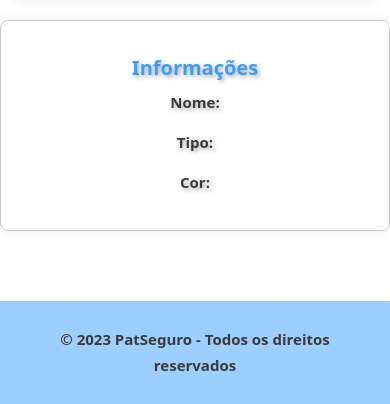
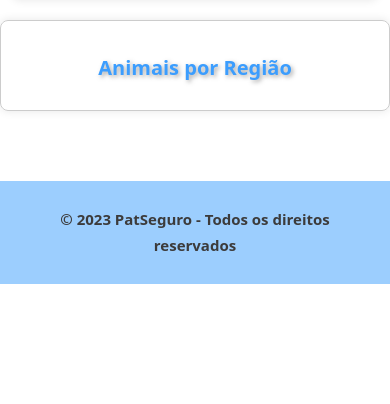
Before and after one commit to TiagoKblo/PI3-CidadesInteligentes-PetSeguro, a PHP site: page /app/informacoesmapa.html in a window 390 px wide. Shown: the part 711-1115 px from the top of the page. After the commit the page ends 995 px from the top, so only its background shows below. Run offline with PHP 8.4, Linux system fonts and the light colour scheme; some libraries are stand-ins or nearby versions.

Commit message:
tentando arrumar divisão por zonas

```diff
--- a/app/informacoesmapa.html
+++ b/app/informacoesmapa.html
@@ -79,14 +79,35 @@
                         <div id="map"></div>
                     </div>
 
-                    <!-- Coluna das Informações do Animal -->
-                    <div id="animal-info" class="col-md-4">
-                        <h3>Informações</h3>
-                        <p><strong>Nome:</strong> <span id="animal-name"></span></p>
-                        <p><strong>Tipo:</strong> <span id="animal-type"></span></p>
-                        <p><strong>Cor:</strong> <span id="animal-color"></span></p>
-                        <!-- Adicione mais campos conforme necessário -->
-                    </div>
+                   <!-- Coluna das Informações do Animal -->
+<div id="animal-info" class="col-md-4">
+    <h3>Animais por Região</h3>
+
+    <!-- Região NE -->
+    <div id="regiao-ne" style="display: none;">
+        <h4>Região NE</h4>
+        <ul id="animais-regiao-ne"></ul>
+    </div>
+
+    <!-- Região NW -->
+    <div id="regiao-nw" style="display: none;">
+        <h4>Região NW</h4>
+        <ul id="animais-regiao-nw"></ul>
+    </div>
+
+    <!-- Região SW -->
+    <div id="regiao-sw" style="display: none;">
+        <h4>Região SW</h4>
+        <ul id="animais-regiao-sw"></ul>
+    </div>
+
+    <!-- Região SE -->
+    <div id="regiao-se" style="display: none;">
+        <h4>Região SE</h4>
+        <ul id="animais-regiao-se"></ul>
+    </div>
+</div>
+
                 </div>
             </div>
             </section>
--- a/app/mapBairro.js
+++ b/app/mapBairro.js
@@ -1,6 +1,4 @@
 var google;
-
-
 
 function gerarQuadradoSuperiorEsquerdo(lat, lng, largura, altura) {
     const superiorEsquerdo = { lat: lat + altura, lng: lng - largura };
@@ -38,39 +36,19 @@
     return { superiorEsquerdo, inferiorEsquerdo, superiorDireito, inferiorDireito };
 }
 
+function adicionarPoligono(map, ponto1, ponto2, ponto3, ponto4, cor) {
+    const quadrantePoligono = new google.maps.Polygon({
+        paths: [ponto1, ponto2, ponto3, ponto4],
+        strokeColor: cor,
+        strokeOpacity: 0.8,
+        strokeWeight: 2,
+        fillColor: cor,
+        fillOpacity: 0.35,
+    });
 
-function initMap() {
-    const geocoder = new google.maps.Geocoder();
-    const location = "Itapira, SP, Brasil";
+    quadrantePoligono.setMap(map);
+}
 
-    geocoder.geocode({ 'address': location }, function (results, status) {
-        if (status === 'OK') {
-            const myLatLng = results[0].geometry.location;
-            const map = new google.maps.Map(document.getElementById('map'), {
-                center: myLatLng,
-                zoom: 12
-            });
-
-            const cityIconSize = new google.maps.Size(20, 20);
-
-            const cityIcon = {
-                url: '/imagens/icone-cidade.png',
-                scaledSize: cityIconSize
-            };
-
-            new google.maps.Marker({
-                position: myLatLng,
-                map: map,
-                title: location,
-                icon: cityIcon
-            });
-
-            adicionarQuadrantes(map, myLatLng);
-        } else {
-            console.error('Erro ao obter coordenadas:', status);
-        }
-    });
-}
 function adicionarMarcador(map, position, label) {
     new google.maps.Marker({
         position: position,
@@ -79,16 +57,16 @@
         draggable: false,
     });
 }
-function adicionarQuadrantes(map, coordenadaCentral) {
+
+function adicionarQuadrantes(map) {
     const larguraQuadrante = 0.05;
     const alturaQuadrante = 0.05;
 
-    const quadradoSuperiorEsquerdo = gerarQuadradoSuperiorEsquerdo(coordenadaCentral.lat(), coordenadaCentral.lng(), larguraQuadrante, alturaQuadrante);
-    const quadradoSuperiorDireito = gerarQuadradoSuperiorDireito(coordenadaCentral.lat(), coordenadaCentral.lng(), larguraQuadrante, alturaQuadrante);
-    const quadradoInferiorEsquerdo = gerarQuadradoInferiorEsquerdo(coordenadaCentral.lat(), coordenadaCentral.lng(), larguraQuadrante, alturaQuadrante);
-    const quadradoInferiorDireito = gerarQuadradoInferiorDireito(coordenadaCentral.lat(), coordenadaCentral.lng(), larguraQuadrante, alturaQuadrante);
+    const quadradoSuperiorEsquerdo = gerarQuadradoSuperiorEsquerdo(map.getCenter().lat(), map.getCenter().lng(), larguraQuadrante, alturaQuadrante);
+    const quadradoSuperiorDireito = gerarQuadradoSuperiorDireito(map.getCenter().lat(), map.getCenter().lng(), larguraQuadrante, alturaQuadrante);
+    const quadradoInferiorEsquerdo = gerarQuadradoInferiorEsquerdo(map.getCenter().lat(), map.getCenter().lng(), larguraQuadrante, alturaQuadrante);
+    const quadradoInferiorDireito = gerarQuadradoInferiorDireito(map.getCenter().lat(), map.getCenter().lng(), larguraQuadrante, alturaQuadrante);
 
-    // Desestruturando os pontos corretos para cada quadrante
     const { superiorEsquerdo: pontoSE1, inferiorEsquerdo: pontoIE1, superiorDireito: pontoSD1, inferiorDireito: pontoID1 } = quadradoSuperiorEsquerdo;
     const { superiorEsquerdo: pontoSE2, inferiorEsquerdo: pontoIE2, superiorDireito: pontoSD2, inferiorDireito: pontoID2 } = quadradoSuperiorDireito;
     const { superiorEsquerdo: pontoSE3, inferiorEsquerdo: pontoIE3, superiorDireito: pontoSD3, inferiorDireito: pontoID3 } = quadradoInferiorEsquerdo;
@@ -116,25 +94,99 @@
         lng: (pontoSE4.lng + pontoSD4.lng + pontoIE4.lng + pontoID4.lng) / 4
     };
 
-    // Adicionar marcadores
     adicionarMarcador(map, pontoMedioNE, "NE");
     adicionarMarcador(map, pontoMedioNW, "NW");
     adicionarMarcador(map, pontoMedioSW, "SW");
     adicionarMarcador(map, pontoMedioSE, "SE");
+
+    return [quadradoSuperiorEsquerdo, quadradoSuperiorDireito, quadradoInferiorEsquerdo, quadradoInferiorDireito];
 }
 
+function initMap() {
+    const geocoder = new google.maps.Geocoder();
+    const location = "Itapira, SP, Brasil";
 
-function adicionarPoligono(map, ponto1, ponto2, ponto3, ponto4, cor) {
+    geocoder.geocode({ 'address': location }, function (results, status) {
+        if (status === 'OK') {
+            const myLatLng = results[0].geometry.location;
+            const map = new google.maps.Map(document.getElementById('map'), {
+                center: myLatLng,
+                zoom: 12
+            });
 
+            const cityIconSize = new google.maps.Size(20, 20);
+            const cityIcon = {
+                url: '/imagens/icone-cidade.png',
+                scaledSize: cityIconSize
+            };
 
-    const quadrantePoligono = new google.maps.Polygon({
-        paths: [ponto1, ponto2, ponto3, ponto4],
-        strokeColor: cor,
-        strokeOpacity: 0.8,
-        strokeWeight: 2,
-        fillColor: cor,
-        fillOpacity: 0.35,
+            new google.maps.Marker({
+                position: myLatLng,
+                map: map,
+                title: location,
+                icon: cityIcon
+            });
+
+            // Adiciona quadrantes e obtém a lista
+            const quadrantes = adicionarQuadrantes(map);
+
+            // Simulando dados de animais
+            const animais = [
+                { nome: "Animal1", endereco: "Endereco1", cidade: "Cidade1", estado: "Estado1", pais: "Pais1" },
+                { nome: "Animal2", endereco: "Endereco2", cidade: "Cidade2", estado: "Estado2", pais: "Pais2" },
+                // Adicione mais animais conforme necessário
+            ];
+
+            // Adiciona animais nos quadrantes
+            adicionarAnimaisNoMapa(map, animais, quadrantes);
+        } else {
+            console.error('Erro ao obter coordenadas:', status);
+        }
     });
+}
 
-    quadrantePoligono.setMap(map);
+// Chame a função initMap após o carregamento da API do Google Maps
+initMap();
+function adicionarAnimaisNoMapa(map, animais, quadrantes) {
+    animais.forEach(animal => {
+        const endereco = `${animal.endereco}, ${animal.cidade}, ${animal.estado}, ${animal.pais}`;
+
+        const geocoder = new google.maps.Geocoder();
+        geocoder.geocode({ 'address': endereco }, function (results, status) {
+            if (status === 'OK') {
+                const animalLatLng = results[0].geometry.location;
+
+                const quadrante = determinarQuadrante(quadrantes, animalLatLng);
+                if (quadrante) {
+                    quadrante.animais.push(animal);
+                    adicionarAnimalNaLista(quadrante, animal);
+                } else {
+                    console.warn(`Animal ${animal.nome} não se encaixa em nenhum quadrante.`);
+                }
+            } else {
+                console.error(`Erro ao obter coordenadas para ${animal.nome}: ${status}`);
+            }
+        });
+    });
 }
+
+function adicionarAnimalNaLista(quadrante, animal) {
+    const listaAnimais = document.getElementById(`animais-${quadrante.nome.toLowerCase()}`);
+    const listItem = document.createElement("li");
+    listItem.textContent = animal.nome;
+    listaAnimais.appendChild(listItem);
+}
+
+// Função para tratar clique nos marcadores
+function tratarCliqueMarcador(quadrante) {
+    // Exibir lista de animais correspondente ao quadrante clicado
+    ocultarTodasAsListas();
+    document.getElementById(`regiao-${quadrante.nome.toLowerCase()}`).style.display = "block";
+}
+
+function ocultarTodasAsListas() {
+    document.getElementById("regiao-ne").style.display = "none";
+    document.getElementById("regiao-nw").style.display = "none";
+    document.getElementById("regiao-sw").style.display = "none";
+    document.getElementById("regiao-se").style.display = "none";
+}
```
Also changed, not shown: app/atualizar_dados.php (+15 -23 lines).
